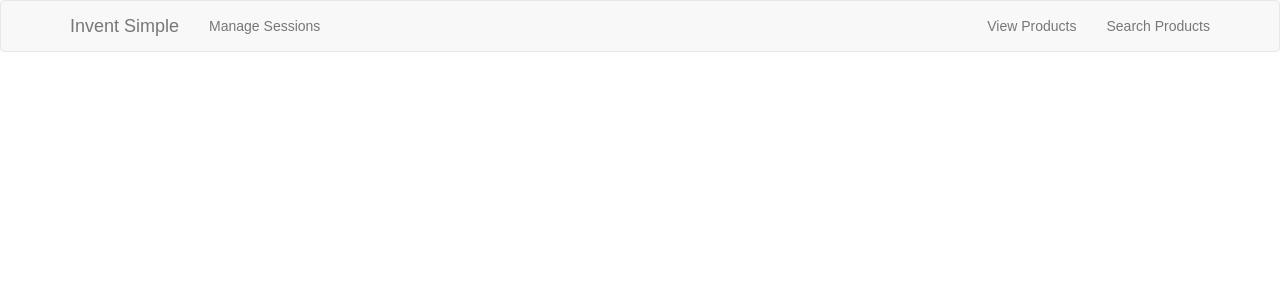
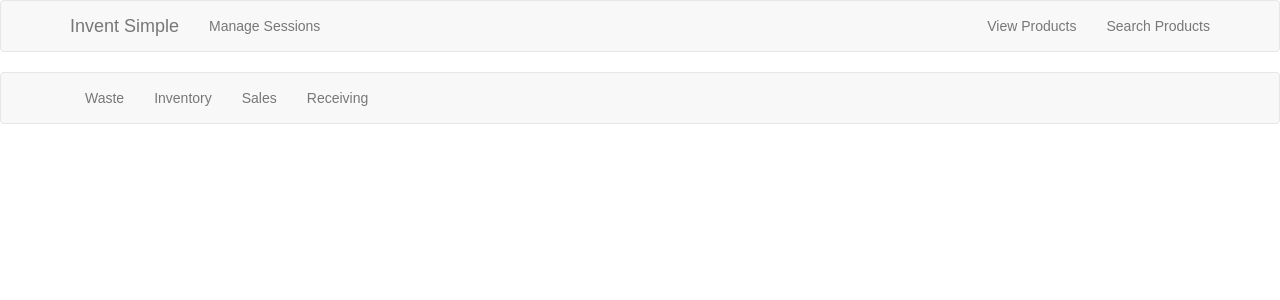
Before and after one commit to lukeschuyler/web-inventory, a React (Create React App) app: page /sessions in a window 1280 px wide. Shown: the top 300 px of the page. Built offline with nearby package versions, Linux system fonts and the light colour scheme.

Commit message:
sales and rec items not viewing

```diff
--- a/src/App.js
+++ b/src/App.js
@@ -15,7 +15,7 @@ class App extends Component {
               </Navbar.Brand>
             </Navbar.Header>
             <Nav>
-              <NavItem eventKey={1} href="/session">Manage Sessions</NavItem>
+              <NavItem eventKey={1} href="/sessions">Manage Sessions</NavItem>
             </Nav>
             <Nav pullRight>
               <NavItem eventKey={2} href="/products">View Products</NavItem>
--- a/src/RecSession.js
+++ b/src/RecSession.js
@@ -9,6 +9,7 @@ class RecSession extends Component {
     this.state = {
       recSession: []
     }
+    console.log(this.props)
   }
 
   componentDidMount() {
--- a/src/SalesSession.js
+++ b/src/SalesSession.js
@@ -13,11 +13,12 @@ class SalesSession extends Component {
   componentDidMount() {
     axios.get(`https://inventory-manager-ls.herokuapp.com/api/v1/sales_line_items/from/${this.props.match.params.session}`)
     .then(res => {
+      console.log(res)
       let itemArray = []
-      res.data.forEach(item => {
-        item.product.quantity = item.quantity
-        itemArray.push(item.product)
-      })
+      // res.data.forEach(item => {
+      //   item.product.quantity = item.quantity
+      //   itemArray.push(item.product)
+      // })
       this.setState({ salesSession: itemArray })
     })
   }
--- a/src/index.js
+++ b/src/index.js
@@ -15,7 +15,7 @@ ReactDOM.render((
   <BrowserRouter>
     <App>
       <Route exact path="/" component={Home}/>
-      <Route path="/session" component={Sessions} />
+      <Route path="/sessions" component={Sessions} />
       <Route exact path="/products" component={Products} />
       <Route exact path="/products/search" component={ProductSearch} />
     </App>
@@ -23,6 +23,3 @@ ReactDOM.render((
 ),
   document.getElementById('root')
 );
-
-      // <Route path="/inventory" component={Inventory} />
-      // <Route path="/waste" component={Waste} />
```
